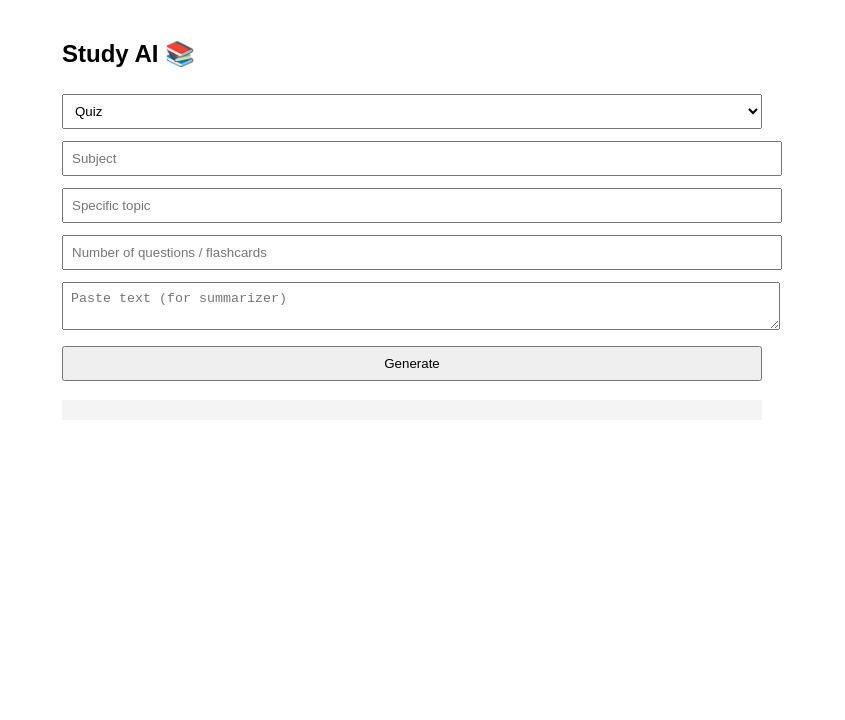
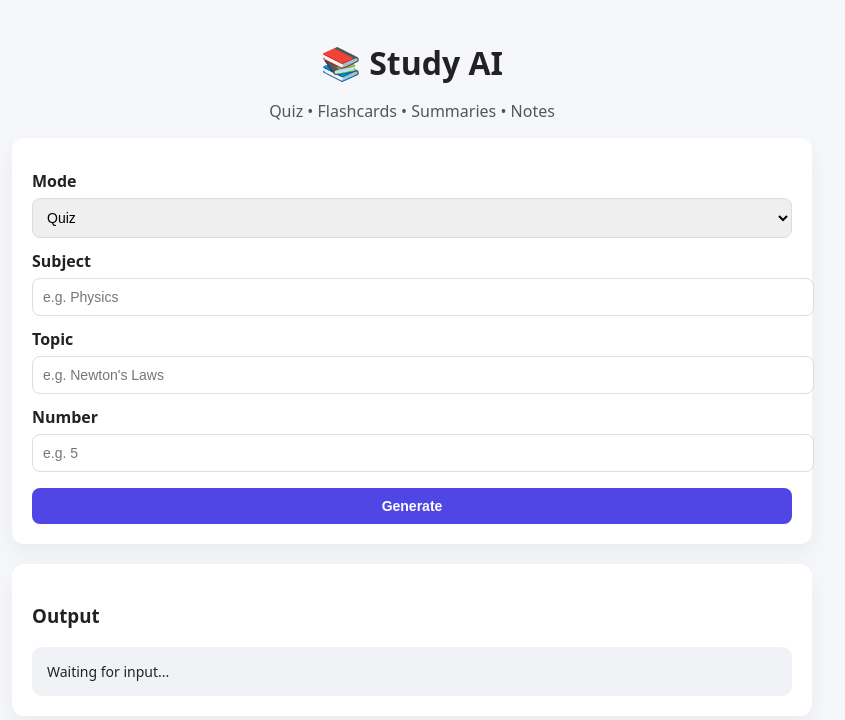
Before and after one commit to Vons-School/ibstudyai, a plain HTML site: page index.html in a window 1280 px wide. Shown: the whole page, without its empty margins (228-1073 px from the left). Drawn offline with Linux system fonts and the light colour scheme.

Commit message:
Update index.html

```diff
--- a/index.html
+++ b/index.html
@@ -2,76 +2,167 @@
 <html lang="en">
 <head>
 <meta charset="UTF-8">
-  <title>Study AI 📚</title>
+<title>Study AI</title>
+<meta name="viewport" content="width=device-width, initial-scale=1.0">
+
 <style>
   body {
-      font-family: Arial, sans-serif;
-      max-width: 700px;
+    font-family: system-ui, -apple-system, BlinkMacSystemFont, sans-serif;
+    background: #f6f7fb;
+    margin: 0;
+    padding: 20px;
+    color: #222;
+  }
+
+  .container {
+    max-width: 800px;
     margin: auto;
+  }
+
+  h1 {
+    text-align: center;
+    margin-bottom: 10px;
+  }
+
+  .card {
+    background: white;
+    border-radius: 12px;
     padding: 20px;
+    margin-bottom: 20px;
+    box-shadow: 0 10px 25px rgba(0,0,0,0.05);
   }
+
+  label {
+    font-weight: 600;
+    margin-top: 12px;
+    display: block;
+  }
+
   select, input, textarea, button {
     width: 100%;
-      margin: 6px 0;
-      padding: 8px;
+    padding: 10px;
+    margin-top: 6px;
+    border-radius: 8px;
+    border: 1px solid #ddd;
+    font-size: 14px;
   }
-    pre {
-      background: #f4f4f4;
-      padding: 10px;
+
+  textarea {
+    resize: vertical;
+    min-height: 100px;
+  }
+
+  button {
+    background: #4f46e5;
+    color: white;
+    font-weight: bold;
+    cursor: pointer;
+    border: none;
+    margin-top: 16px;
+  }
+
+  button:hover {
+    background: #4338ca;
+  }
+
+  .output {
     white-space: pre-wrap;
+    background: #f1f2f6;
+    padding: 15px;
+    border-radius: 10px;
+    font-size: 14px;
+  }
+
+  .hidden {
+    display: none;
   }
 </style>
 </head>
 <body>
 
-<h2>Study AI 📚</h2>
+<div class="container">
+  <h1>📚 Study AI</h1>
+  <p style="text-align:center;color:#555">
+    Quiz • Flashcards • Summaries • Notes
+  </p>
 
-<select id="mode">
+  <div class="card">
+    <label>Mode</label>
+    <select id="mode" onchange="updateUI()">
       <option value="quiz">Quiz</option>
       <option value="flashcards">Flashcards</option>
       <option value="summary">Summarizer</option>
       <option value="notes">Note Maker</option>
     </select>
 
-<input id="subject" placeholder="Subject">
-<input id="material" placeholder="Specific topic">
-<input id="amount" placeholder="Number of questions / flashcards">
-<textarea id="text" placeholder="Paste text (for summarizer)"></textarea>
+    <label>Subject</label>
+    <input id="subject" placeholder="e.g. Physics">
+
+    <label>Topic</label>
+    <input id="material" placeholder="e.g. Newton's Laws">
+
+    <div id="amountBox">
+      <label>Number</label>
+      <input id="amount" type="number" placeholder="e.g. 5">
+    </div>
+
+    <div id="textBox" class="hidden">
+      <label>Text to summarize</label>
+      <textarea id="text"></textarea>
+    </div>
 
     <button onclick="run()">Generate</button>
+  </div>
 
-<pre id="output"></pre>
+  <div class="card">
+    <h3>Output</h3>
+    <div id="output" class="output">Waiting for input...</div>
+  </div>
+</div>
 
 <script>
-const API_KEY = "gsk_XXXXXXXXXXXXXXXXXXXXXXXX"; // your key
+const API_KEY = "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";
 const API_URL = "https://api.groq.com/openai/v1/chat/completions";
 
+function updateUI() {
+  const mode = document.getElementById("mode").value;
+  document.getElementById("amountBox").classList.toggle(
+    "hidden", mode === "summary"
+  );
+  document.getElementById("textBox").classList.toggle(
+    "hidden", mode !== "summary"
+  );
+}
+
 async function run() {
-  const mode = modeEl.value;
-  const subject = subjectEl.value;
-  const material = materialEl.value;
-  const amount = amountEl.value;
-  const text = textEl.value;
+  const mode = mode.value;
+  const subject = subject.value;
+  const material = material.value;
+  const amount = amount.value;
+  const text = text.value;
+  const output = document.getElementById("output");
 
   let prompt = "";
 
-  if (mode === "quiz") {
-    prompt = `Create exactly ${amount} questions about ${subject}, focused on ${material}. Do not include answers.`;
-  } else if (mode === "flashcards") {
-    prompt = `Create exactly ${amount} flashcards about ${subject}, focused on ${material}. Format strictly as Q: / A:.`;
-  } else if (mode === "summary") {
-    prompt = `Summarize the following text clearly and concisely:\n\n${text}`;
-  } else {
-    prompt = `Generate concise study notes for '${material}' in '${subject}'. Use bullet points only.`;
-  }
+  if (mode === "quiz")
+    prompt = `Create exactly ${amount} quiz questions about ${subject}, focused on ${material}. Do not include answers.`;
 
-  output.textContent = "Loading...";
+  if (mode === "flashcards")
+    prompt = `Create exactly ${amount} flashcards about ${subject}, focused on ${material}. Format Q/A.`;
+
+  if (mode === "summary")
+    prompt = `Summarize the following text clearly:\n\n${text}`;
+
+  if (mode === "notes")
+    prompt = `Generate concise study notes for '${material}' in '${subject}'. Bullet points only.`;
+
+  output.textContent = "Thinking...";
 
   const res = await fetch(API_URL, {
     method: "POST",
     headers: {
-      "Content-Type": "application/json",
-      "Authorization": `Bearer ${API_KEY}`
+      "Authorization": `Bearer ${API_KEY}`,
+      "Content-Type": "application/json"
     },
     body: JSON.stringify({
       model: "openai/gpt-oss-120b",
@@ -80,16 +171,10 @@ async function run() {
   });
 
   const data = await res.json();
-  output.textContent =
-    data.choices?.[0]?.message?.content || "Error occurred";
+  output.textContent = data.choices?.[0]?.message?.content || "No response.";
 }
 
-const modeEl = document.getElementById("mode");
-const subjectEl = document.getElementById("subject");
-const materialEl = document.getElementById("material");
-const amountEl = document.getElementById("amount");
-const textEl = document.getElementById("text");
-const output = document.getElementById("output");
+updateUI();
 </script>
 
 </body>
```
Lines whose indentation alone changed are shown as unchanged.
